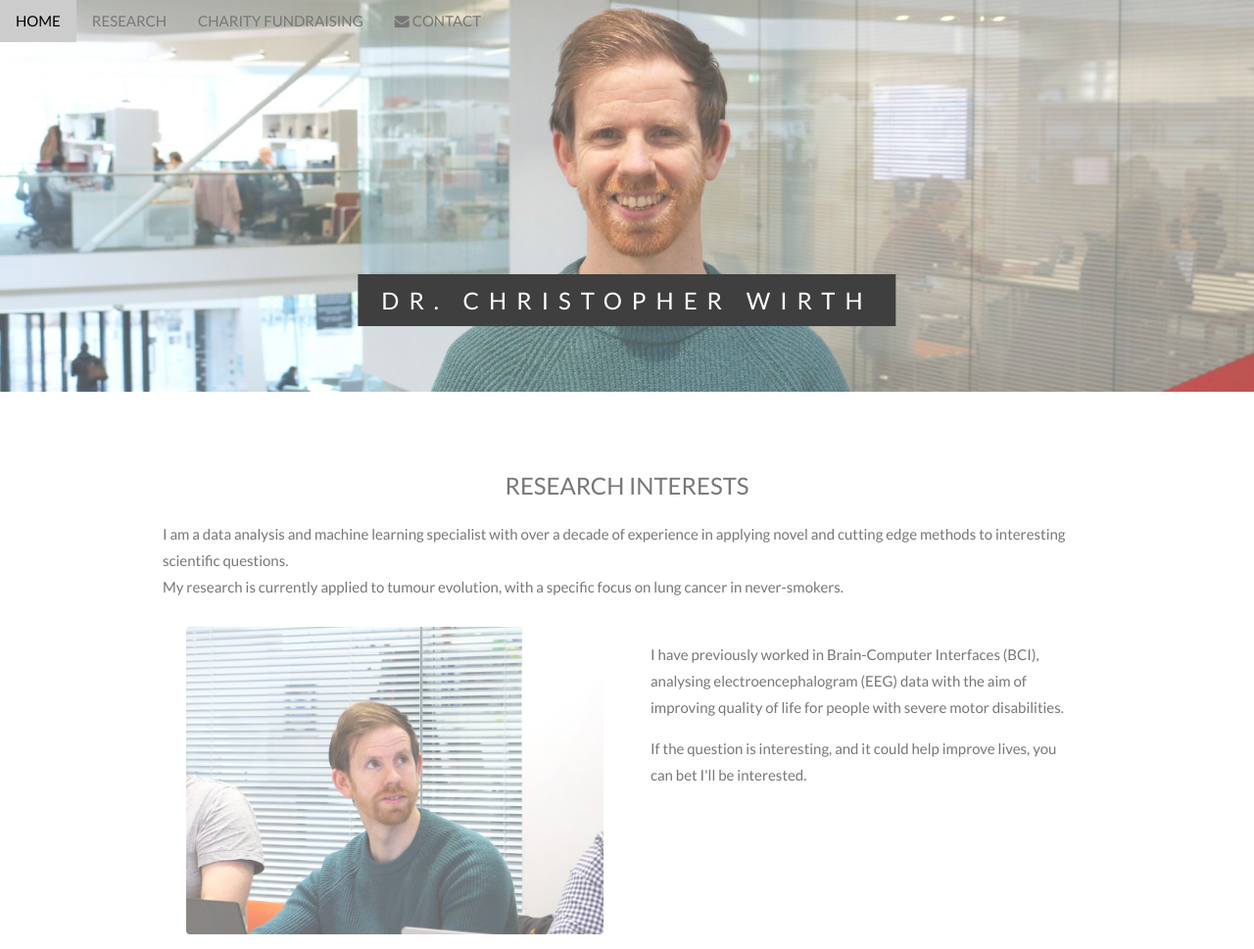
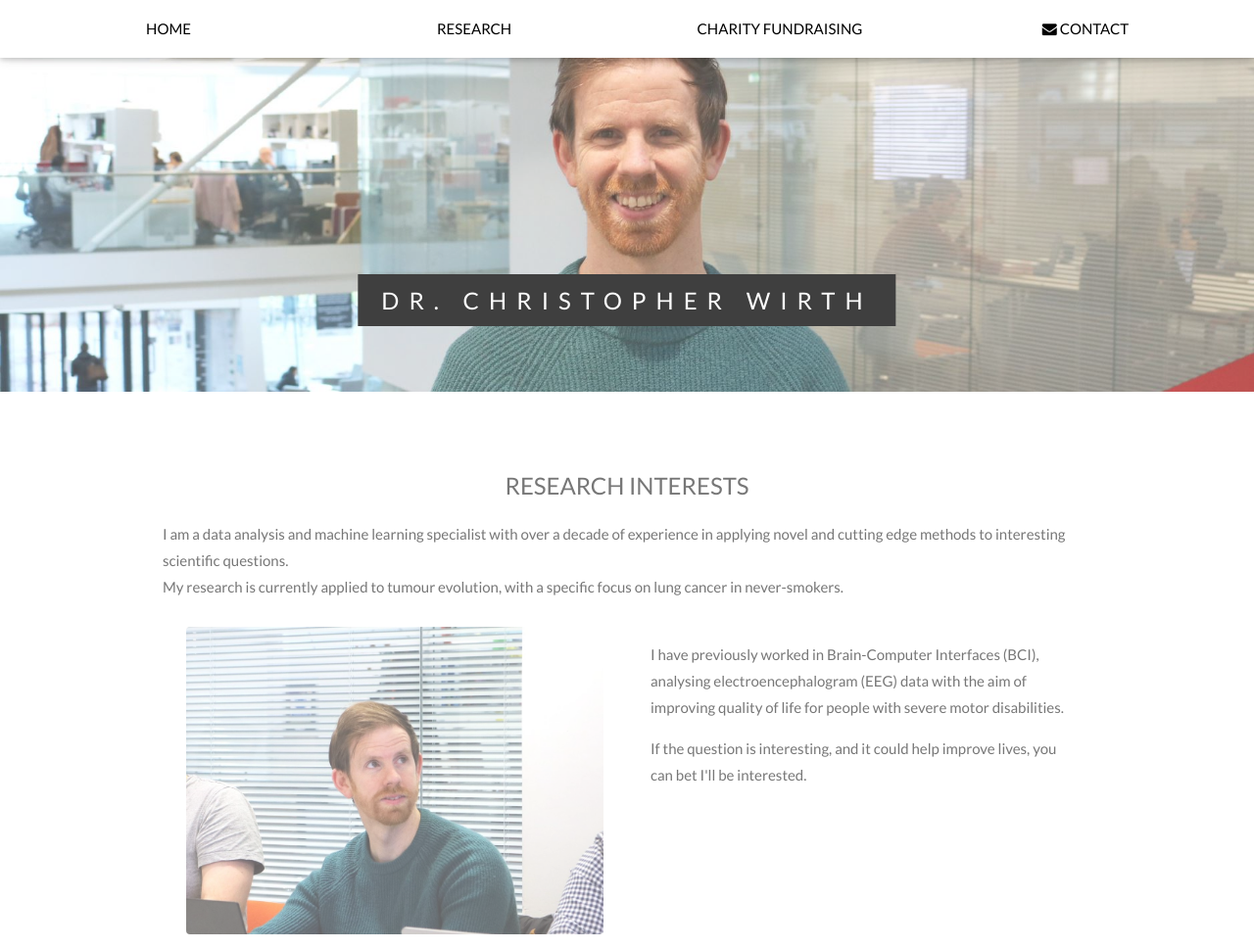
Before and after one commit to christopherwirth/christopherwirth.github.io, a plain HTML site: page index.html in a window 1280 px wide. Shown: the top 969 px of the page at 98% size. Drawn offline with nearby package versions, Linux system fonts and the light colour scheme.

Commit message:
Changes to top menu and another attempt at fixing small screen menu

```diff
--- a/index.html
+++ b/index.html
@@ -60,14 +60,24 @@ body, html {
 
 <!-- Navbar (sit on top) -->
 <div class="w3-top">
-  <div class="w3-bar" id="myNavbar">
+  <div class="w3-bar w3-card w3-animate-top w3-white" id="myNavbar">
     <a class="w3-bar-item w3-button w3-hover-black w3-hide-medium w3-hide-large w3-right" href="javascript:void(0);" onclick="toggleFunction()" title="Toggle Navigation Menu">
       <i class="fa fa-bars"></i>
     </a>
-    <a href="#home" class="w3-bar-item w3-button">HOME</a>
-    <a href="#research" class="w3-bar-item w3-button w3-hide-small"><i class="library_books"></i> RESEARCH</a>
-    <a href="#fundraising" class="w3-bar-item w3-button w3-hide-small"><i class="fas fa-money-bill-wave"></i> CHARITY FUNDRAISING</a>
-    <a href="#contact" class="w3-bar-item w3-button w3-hide-small"><i class="fa fa-envelope"></i> CONTACT</a>
+    <div class="w3-row w3-padding">
+     <div class="w3-col s3">
+      <a href="#home" class="w3-button w3-block">HOME</a>
+     </div>
+     <div class="w3-col s3">
+      <a href="#research" class="w3-button w3-block w3-hide-small"><i class="library_books"></i> RESEARCH</a>
+     </div>
+     <div class="w3-col s3">
+      <a href="#fundraising" class="w3-button w3-block w3-hide-small"><i class="fas fa-money-bill-wave"></i> CHARITY FUNDRAISING</a>
+     </div>
+     <div class="w3-col s3">
+      <a href="#contact" class="w3-button w3-block w3-hide-small"><i class="fa fa-envelope"></i> CONTACT</a>
+     </div>
+    </div>
   </div>
 
   <!-- Navbar on small screens -->
@@ -144,5 +154,18 @@ body, html {
   <a href="#home" class="w3-button w3-light-grey"><i class="fa fa-arrow-up w3-margin-right"></i>To the top</a>
 </footer>
 
+<script>
+// Used to toggle the menu on small screens when clicking on the menu button
+function toggleFunction() {
+    var x = document.getElementById("navDemo");
+    if (x.className.indexOf("w3-show") == -1) {
+        x.className += " w3-show";
+    } else {
+        x.className = x.className.replace(" w3-show", "");
+    }
+}
+</script>
+
+
 </body>
 </html>
```
